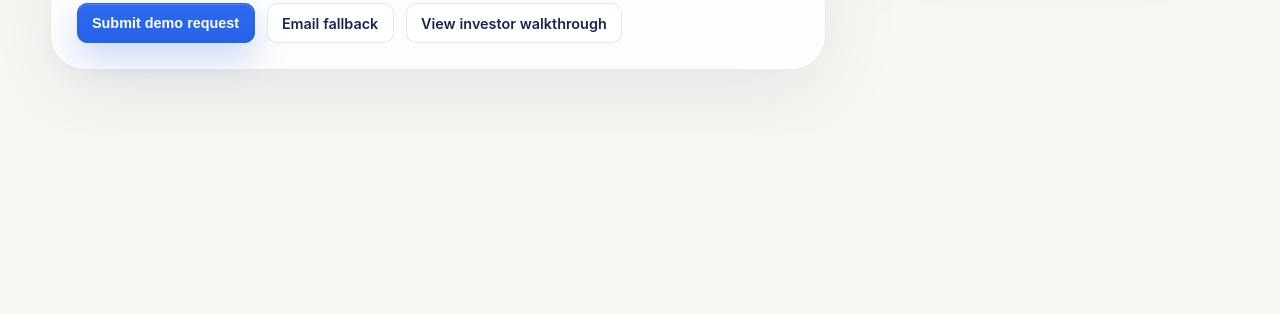
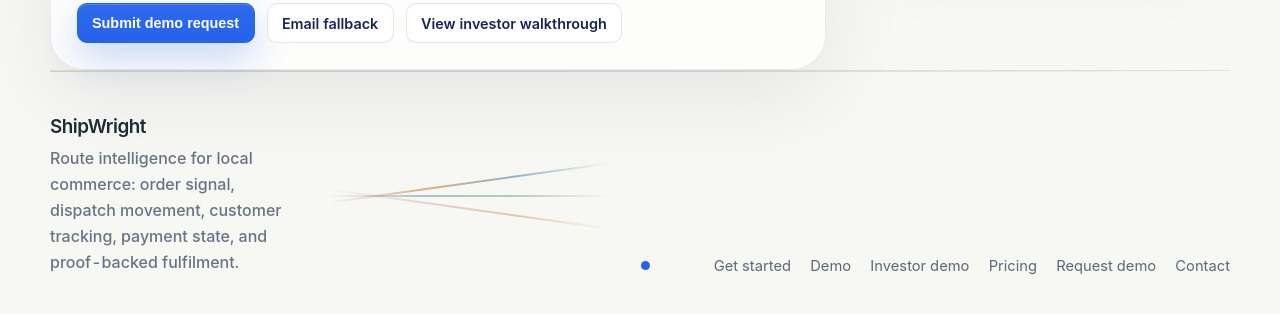
Before and after one commit to bussywales/ondemand-logistics-platform, a Next.js app in the folder apps/web/: page /demo/request in a window 1280 px wide. Shown: the part 1487-1801 px from the top of the page. Before the commit the page ends 1621 px from the top, so only its background shows below. Built offline with nearby package versions, Linux system fonts and the light colour scheme; no server answers.

Commit message:
Add shared public marketing footer

```diff
--- a/apps/web/app/_components/placeholder-page.tsx
+++ b/apps/web/app/_components/placeholder-page.tsx
@@ -1,5 +1,6 @@
 import Link from "next/link";
 import type { ReactNode } from "react";
+import { PublicMarketingFooter } from "./public-marketing-footer";
 import { PublicMarketingNav } from "./public-marketing-nav";
 
 export function PlaceholderPage(props: {
@@ -30,6 +31,7 @@ export function PlaceholderPage(props: {
           )}
         </div>
       </section>
+      <PublicMarketingFooter />
     </main>
   );
 }
--- /dev/null
+++ b/apps/web/app/_components/public-marketing-footer.tsx
@@ -0,0 +1,43 @@
+import Link from "next/link";
+import React from "react";
+import { BrandLogo } from "./brand-logo";
+
+const footerLinks = [
+  { href: "/get-started", label: "Get started" },
+  { href: "/demo", label: "Demo" },
+  { href: "/demo/investor", label: "Investor demo" },
+  { href: "/pricing", label: "Pricing" },
+  { href: "/demo/request", label: "Request demo" },
+  { href: "/contact", label: "Contact" }
+];
+
+export function PublicMarketingFooter() {
+  return (
+    <footer className="site-footer landing-footer landing-story-footer">
+      <div className="footer-brand">
+        <BrandLogo className="footer-brand-mark" href="/" mode="full" />
+        <p>
+          Route intelligence for local commerce: order signal, dispatch movement, customer tracking, payment state,
+          and proof-backed fulfilment.
+        </p>
+      </div>
+      <div className="landing-footer-route" aria-hidden="true">
+        <span />
+        <span />
+        <span />
+      </div>
+      <div className="landing-footer-signal" aria-hidden="true">
+        <span />
+        <span />
+        <span />
+      </div>
+      <nav aria-label="Footer">
+        {footerLinks.map((link) => (
+          <Link href={link.href} key={link.href}>
+            {link.label}
+          </Link>
+        ))}
+      </nav>
+    </footer>
+  );
+}
--- a/apps/web/app/demo/investor/page.tsx
+++ b/apps/web/app/demo/investor/page.tsx
@@ -3,6 +3,7 @@ import Link from "next/link";
 import { readFileSync } from "node:fs";
 import path from "node:path";
 import { BrandLogo } from "../../_components/brand-logo";
+import { PublicMarketingFooter } from "../../_components/public-marketing-footer";
 import { PublicMarketingNav } from "../../_components/public-marketing-nav";
 import { ShipWrightIcon, type ShipWrightIconName } from "../../_components/shipwright-icon";
 import { investorDemoControlLinks, investorDemoSteps, investorDemoWarnings } from "../../_content/investor-demo";
@@ -238,6 +239,8 @@ export default function InvestorDemoPage() {
           </p>
         </section>
       </section>
+
+      <PublicMarketingFooter />
     </main>
   );
 }
--- a/apps/web/app/demo/request/page.tsx
+++ b/apps/web/app/demo/request/page.tsx
@@ -1,6 +1,7 @@
 import type { Metadata } from "next";
 import Link from "next/link";
 import { DemoRequestForm } from "../../_components/demo-request-form";
+import { PublicMarketingFooter } from "../../_components/public-marketing-footer";
 import { PublicMarketingNav } from "../../_components/public-marketing-nav";
 import { ShipWrightIcon } from "../../_components/shipwright-icon";
 import { normalizeDemoRequestInterest } from "../../_lib/demo-request-interest";
@@ -80,6 +81,8 @@ export default async function DemoRequestPage(props: {
           </div>
         </aside>
       </section>
+
+      <PublicMarketingFooter />
     </main>
   );
 }
--- a/apps/web/app/pricing/page.tsx
+++ b/apps/web/app/pricing/page.tsx
@@ -1,6 +1,7 @@
 import type { Metadata } from "next";
 import Link from "next/link";
 import React from "react";
+import { PublicMarketingFooter } from "../_components/public-marketing-footer";
 import { PublicMarketingNav } from "../_components/public-marketing-nav";
 import { ShipWrightIcon, type ShipWrightIconName } from "../_components/shipwright-icon";
 
@@ -253,6 +254,8 @@ export default function PricingPage() {
           </Link>
         </div>
       </section>
+
+      <PublicMarketingFooter />
     </main>
   );
 }
```
Also changed, not shown: apps/web/app/page.tsx (+2 -25 lines), apps/web/app/globals.css, 2 other files (tests, documents, lock files or other folders).
